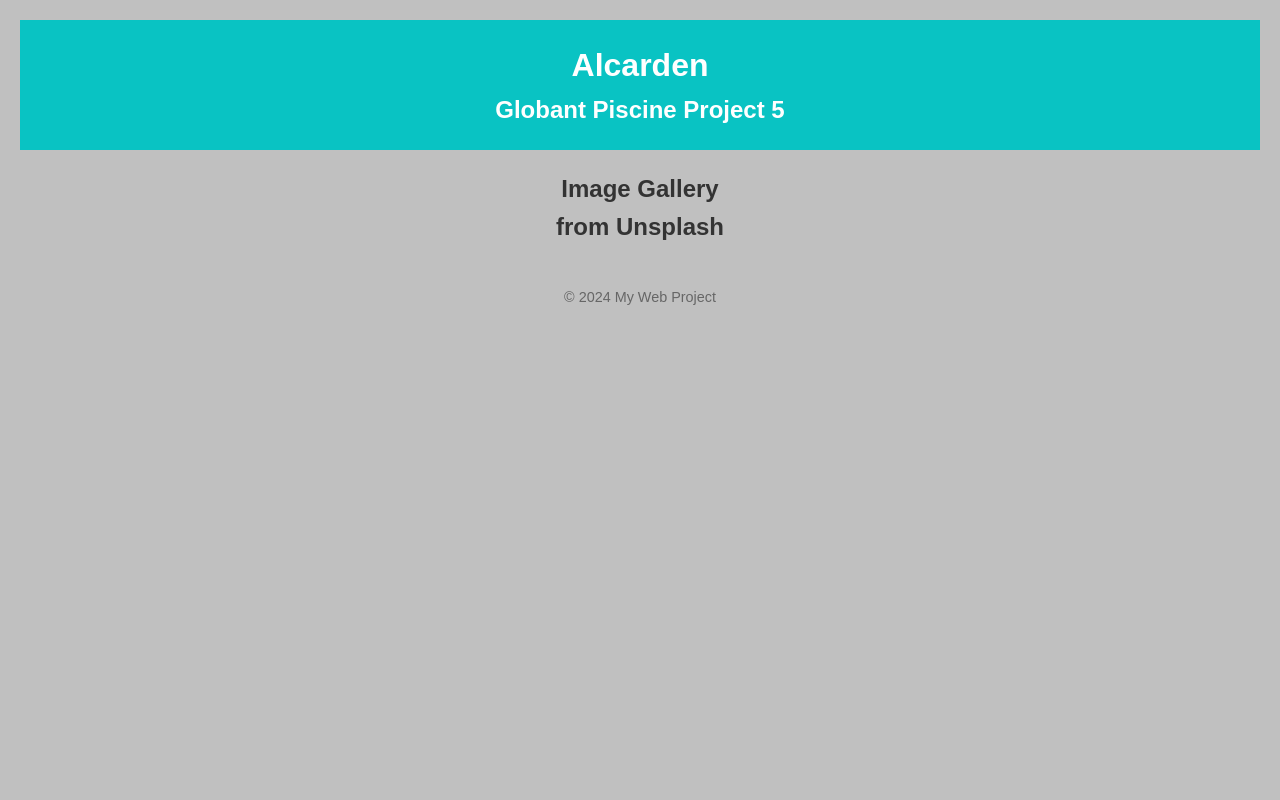
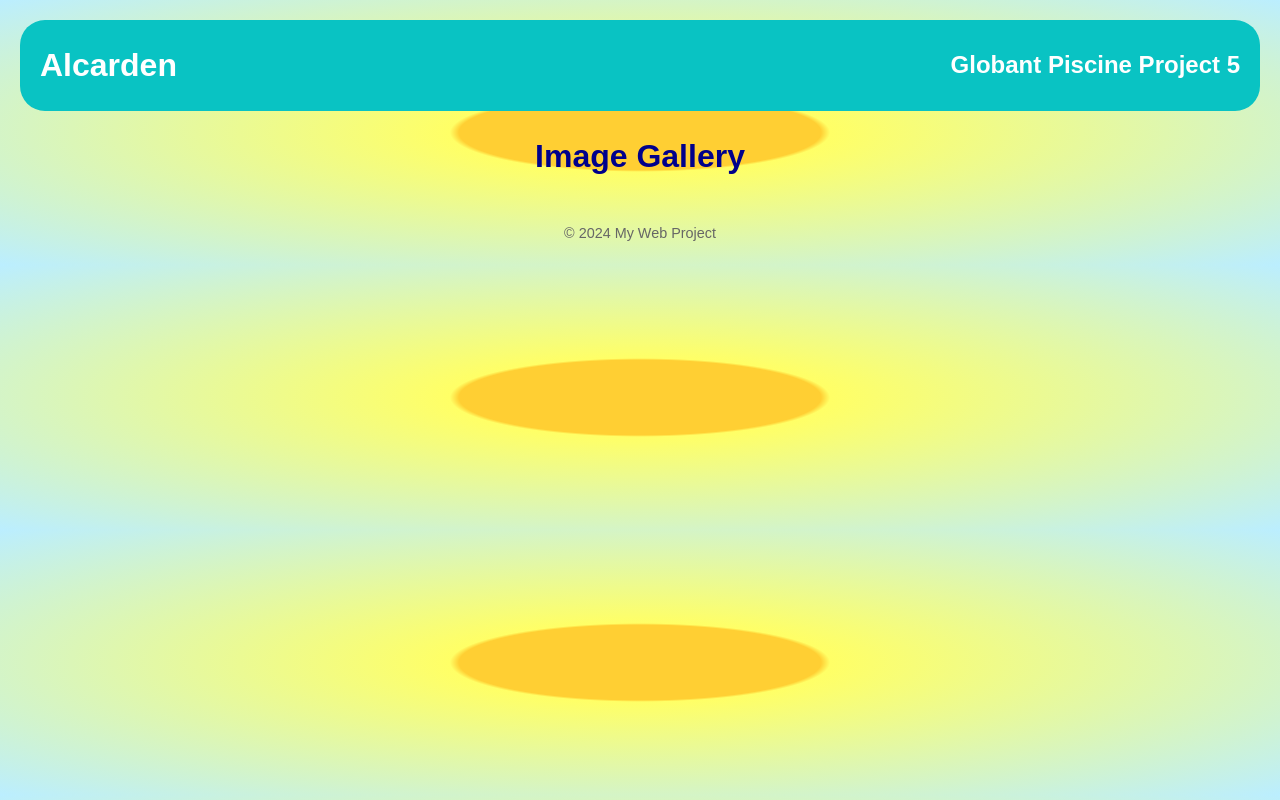
Before and after one commit to Nol3/FullStack_42M-laga_Globant, a plain HTML site: page ex00/index.html in a window 1280 px wide. Drawn offline with Linux system fonts and the light colour scheme; no server answers; a web font is replaced by a local one.

Commit message:
last update of monday

```diff
--- a/ex00/index.html
+++ b/ex00/index.html
@@ -18,7 +18,7 @@
     </header>
 
     <main>
-		<h2>Image Gallery <br> from Unsplash</h2>
+		<h2 class="title">Image Gallery</h2>
 		<div id="image-grid" class="image-grid"></div>
 		<div id="loader" class="loader" style="display: none;"></div>
     </main>
--- a/ex00/styles.css
+++ b/ex00/styles.css
@@ -5,19 +5,35 @@
     box-sizing: border-box;
 }
 
+.title {
+    text-align: center;
+    font-size: 32px;
+    font-weight: bold;
+    color: darkblue;
+}
+
 body {
     font-family: Arima, Arial, sans-serif;
-    background-color: silver;
-    color: #333;
+    background: radial-gradient(
+        #ffcf33,
+        #ffcf33 20%,
+        #ffff66 21%,
+        #bbeeff 100%
+      );
+    font-size: 16px;
     line-height: 1.6;
     padding: 20px;
 }
 
 header {
+    align-items: center;
+    display: flex;
+    justify-content: space-between;
     background: rgb(9, 195, 195);
     color: #fff;
     padding: 20px;
-    text-align: center;
+    text-align: right;
+    border-radius: 25px;
 }
 
 main {
--- a/package.json
+++ /dev/null
@@ -1,6 +0,0 @@
-{
-  "dependencies": {
-    "node-fetch": "^2.7.0",
-    "unsplash-js": "^7.0.19"
-  }
-}
```
Also changed, not shown: README.md (deleted), 4 other files.
